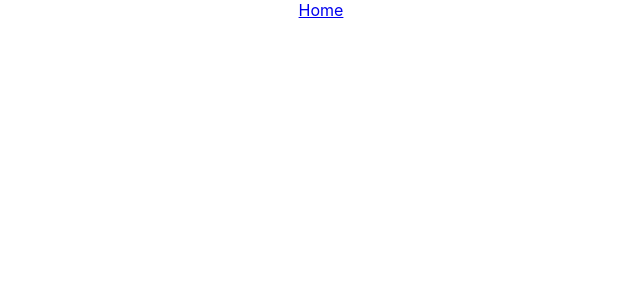
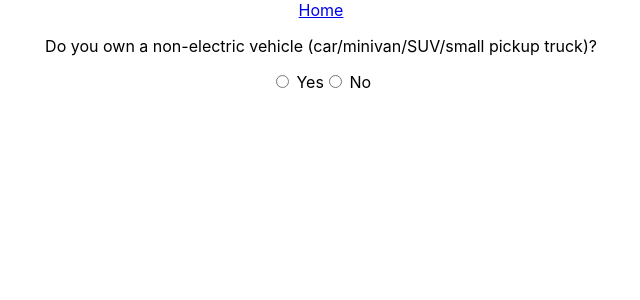
Before and after one commit to hiddencilantro/the-nobrac-initiative, a React (Create React App) app: page /survey/transport/vehicle in a window 1280 px wide. Shown: the top 300 px of the page, without its empty margins (319-959 px from the left). Built offline with nearby package versions, Linux system fonts and the light colour scheme.

Commit message:
changed car -> vehicle

```diff
--- a/src/components/Landing.js
+++ b/src/components/Landing.js
@@ -5,7 +5,7 @@ function Landing() {
         <div>
             <h1>The NOBRAC Initiative</h1>
             <p>Take a quick survey to calculate your carbon footprint!</p>
-            <Link to="/survey/transport/car">Start</Link>
+            <Link to="/survey/transport/vehicle">Start</Link>
         </div>
     );
 }
--- a/src/components/Survey.js
+++ b/src/components/Survey.js
@@ -7,7 +7,7 @@ import Utility from './survey/utility/Utility';
 import Consumption from './survey/consumption/Consumption';
 
 function Survey() {
-    const [car, setCar] = useState({
+    const [vehicle, setVehicle] = useState({
         "emission_factor": "passenger_vehicle-vehicle_type_car-fuel_source_na-engine_size_na-vehicle_age_na-vehicle_weight_na",
         "parameters": {
             "passengers": 1,
@@ -266,7 +266,7 @@ function Survey() {
 
     // const dispatch = useDispatch();
 
-    // const userInput = [car, bus, rapid, commuter, intercity, shortFlight, mediumFlight, longFlight];
+    // const userInput = [vehicle, bus, rapid, commuter, intercity, shortFlight, mediumFlight, longFlight];
 
     // const sendDispatch = () => {
     //   dispatch(calculateFootprint(userInput));
@@ -279,7 +279,7 @@ function Survey() {
                 <Route
                     path="transport/*"
                     element={<Transport
-                        car={car.parameters.distance} setCar={setCar}
+                        vehicle={vehicle.parameters.distance} setVehicle={setVehicle}
                         publicTransit={publicTransit} setPublicTransit={setPublicTransit}
                         flight={flight} setFlight={setFlight} />} />
                 <Route
--- a/src/components/survey/transport/Transport.js
+++ b/src/components/survey/transport/Transport.js
@@ -1,15 +1,15 @@
 import { Routes, Route } from 'react-router-dom';
-import Car from './subcategories/Car';
+import Vehicle from './subcategories/Vehicle';
 import PublicTransit from './subcategories/PublicTransit';
 import Flight from './subcategories/Flight'
 
-function Transport({car, setCar, publicTransit, setPublicTransit, flight, setFlight}) {
+function Transport({vehicle, setVehicle, publicTransit, setPublicTransit, flight, setFlight}) {
     return (
         <Routes>
             <Route
-                path="car"
-                element={<Car
-                    car={car} setCar={setCar} />} />
+                path="vehicle"
+                element={<Vehicle
+                    vehicle={vehicle} setVehicle={setVehicle} />} />
             <Route
                 path="public-transit"
                 element={<PublicTransit
--- a/src/components/survey/transport/forms/CarForm.js
+++ b/src/components/survey/transport/forms/VehicleForm.js
@@ -1,32 +1,32 @@
 import { useNavigate } from 'react-router-dom';
 
-function CarForm({display, car, setCar}) {
+function VehicleForm({display, vehicle, setVehicle}) {
     const navigate = useNavigate();
 
     const handleSubmit = e => {
         e.preventDefault();
-        if(isNaN(car)) {
-            setCar(pS => ({...pS, parameters: {...pS.parameters, distance: 0}}));
+        if(isNaN(vehicle)) {
+            setVehicle(pS => ({...pS, parameters: {...pS.parameters, distance: 0}}));
         };
         navigate('/survey/transport/public-transit');
     };
 
     const handleNext = () => {
-        setCar(pS => ({...pS, parameters: {...pS.parameters, distance: 0}}));
+        setVehicle(pS => ({...pS, parameters: {...pS.parameters, distance: 0}}));
         navigate('/survey/transport/public-transit');
     };
 
     if (display === "true") {
         return (
             <form onSubmit={handleSubmit}>
-                <label htmlFor="car-miles-input">How many miles do you drive per year?</label>
+                <label htmlFor="vehicle-miles-input">How many miles do you drive per year?</label>
                 <br />
                 <input
                     type="number"
-                    id="car-miles-input"
+                    id="vehicle-miles-input"
                     placeholder="0"
-                    value={(car === 0 || isNaN(car)) ? "" : car}
-                    onChange={e => setCar(pS => ({...pS, parameters: {...pS.parameters, distance: e.target.valueAsNumber}}))} /> miles
+                    value={(vehicle === 0 || isNaN(vehicle)) ? "" : vehicle}
+                    onChange={e => setVehicle(pS => ({...pS, parameters: {...pS.parameters, distance: e.target.valueAsNumber}}))} /> miles
                 <br />
                 <input type="submit" value="Next"/>
             </form>
@@ -38,4 +38,4 @@ function CarForm({display, car, setCar}) {
     };
 }
 
-export default CarForm;
+export default VehicleForm;
--- a/src/components/survey/transport/subcategories/Car.js
+++ /dev/null
@@ -1,20 +0,0 @@
-import { useState } from "react";
-import CarForm from '../forms/CarForm';
-
-function Car({car, setCar}) {
-    const [toggle, setToggle] = useState(null);
-
-    return (
-        <>
-            <p>Do you own a car?</p>
-            <div onChange={e => setToggle(e.target.value)} >
-                <input type="radio" name="car" value={true} /> Yes
-                <input type="radio" name="car" value={false} /> No
-            </div>
-            <br />
-            <CarForm display={toggle} car={car} setCar={setCar} />
-        </>
-    );
-}
-
-export default Car;
--- /dev/null
+++ b/src/components/survey/transport/subcategories/Vehicle.js
@@ -0,0 +1,20 @@
+import { useState } from "react";
+import VehicleForm from '../forms/VehicleForm';
+
+function Vehicle({vehicle, setVehicle}) {
+    const [toggle, setToggle] = useState(null);
+
+    return (
+        <>
+            <p>Do you own a non-electric vehicle (car/minivan/SUV/small pickup truck)?</p>
+            <div onChange={e => setToggle(e.target.value)} >
+                <input type="radio" name="vehicle" value={true} /> Yes
+                <input type="radio" name="vehicle" value={false} /> No
+            </div>
+            <br />
+            <VehicleForm display={toggle} vehicle={vehicle} setVehicle={setVehicle} />
+        </>
+    );
+}
+
+export default Vehicle;
```
